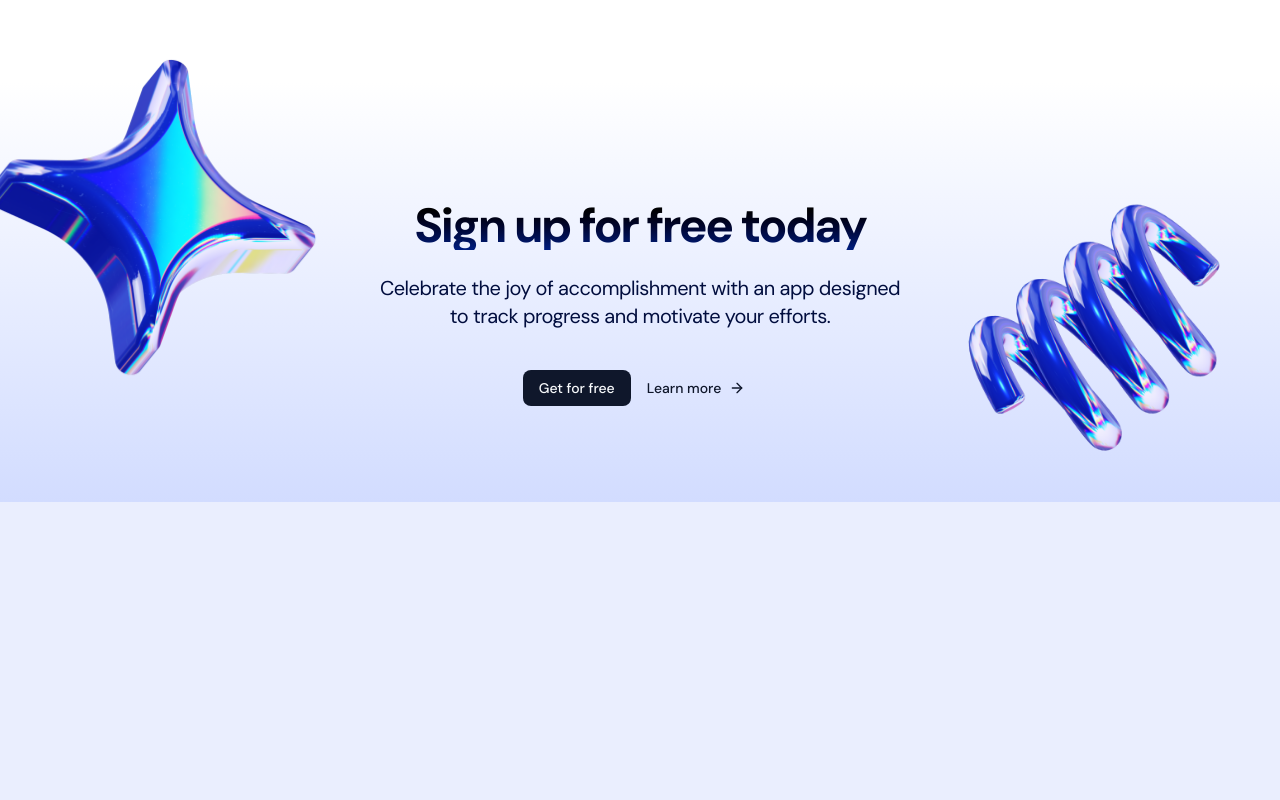
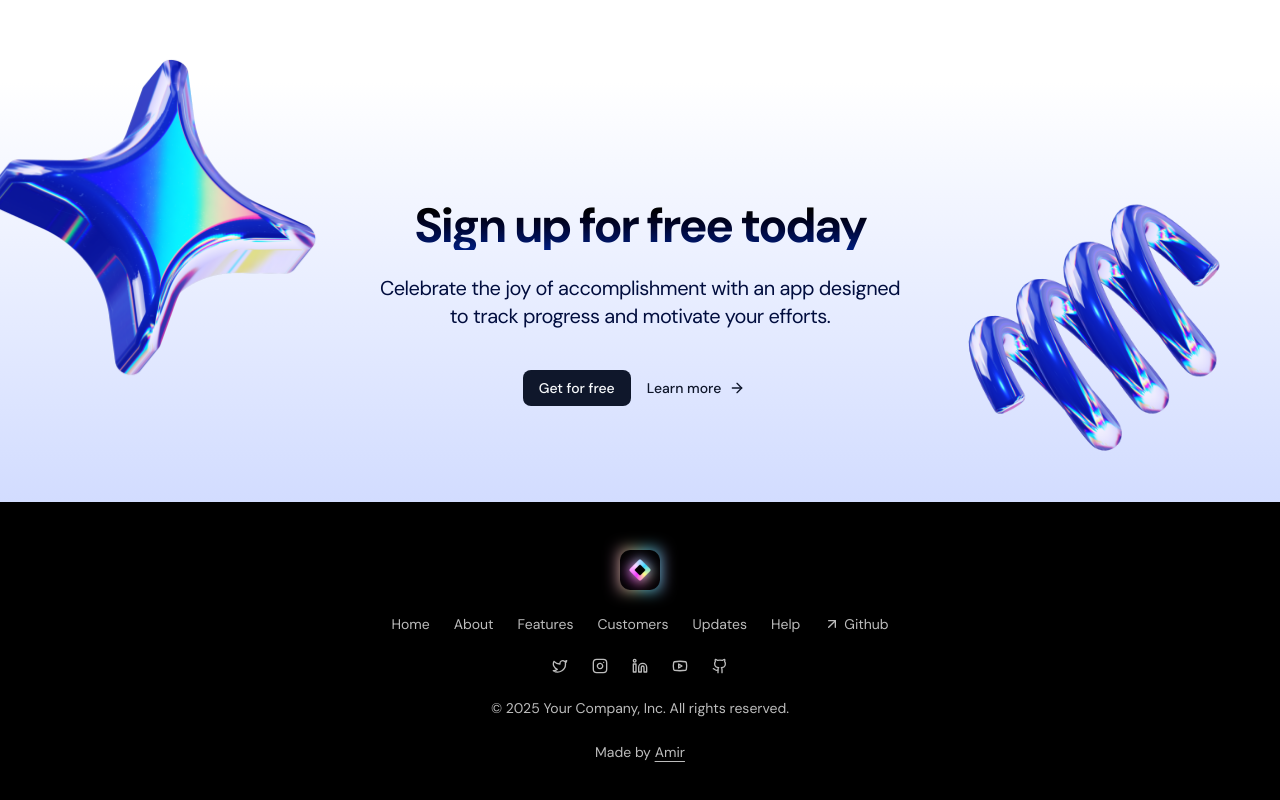
Before and after one commit to amirallami-code/framer-landing-page, a Next.js app: page / in a window 1280 px wide. Shown: the part 4171-4971 px from the top of the page. Before the commit the page ends 4673 px from the top, so only its background shows below. Built offline with nearby package versions, Linux system fonts and the light colour scheme.

Commit message:
Finish Footer Component

```diff
--- a/app/page.tsx
+++ b/app/page.tsx
@@ -4,7 +4,7 @@ import ProductShowcase from "@/components/ProductShowcase";
 import Pricing from "@/components/Pricing";
 import Testimonials from "@/components/Testimonials";
 import CallToAction from "@/components/CallToAction";
-
+import Footer from "@/components/Footer";
 export default function Home() {
   return (
       <>
@@ -14,6 +14,7 @@ export default function Home() {
           <Pricing />
           <Testimonials />
           <CallToAction />
+          <Footer />
       </>
   );
 }
--- /dev/null
+++ b/components/Footer.tsx
@@ -0,0 +1,56 @@
+"use client";
+
+import Image from "next/image";
+import AppLogo from '@/public/framer-logo.png'
+import Link from "next/link";
+import { ArrowUpRight, Twitter, Instagram, Linkedin, Youtube, Github } from "lucide-react";
+
+const Footer = () => {
+    return (
+        <footer className="flex items-center justify-center bg-black text-[#BCBCBC] text-sm py-12 text-center">
+            <div className="container flex flex-col items-center justify-center gap-6">
+                <div className="inline-flex relative before:content-[''] before:absolute before:h-full before:w-full before:blur before:bg-[linear-gradient(to_right,#DD7DDF,#E1CD86,#BBCB92,#71C2EF,#3BFFFF,#DD7DDF)]">
+                    <Image src={AppLogo} alt="Framer" height={40} className="relative"/>
+                </div>
+                <nav className="flex flex-col md:flex-row gap-6 items-center justify-center">
+                    <Link href="/">Home</Link>
+                    <Link href="/">About</Link>
+                    <Link href="/">Features</Link>
+                    <Link href="/">Customers</Link>
+                    <Link href="/">Updates</Link>
+                    <Link href="/">Help</Link>
+                    <a
+                        key="GitHub"
+                        href="https://github.com/amirallami-code"
+                        target="_blank"
+                        rel="noopener noreferrer"
+                        className="flex flex-row gap-1 hover:bg-transparent"
+                    >
+                        <ArrowUpRight className="w-4 h-4 mt-0.5" />
+                        Github
+                    </a>
+                </nav>
+                <div className="flex gap-6">
+                    <a href="/" key="Twitter" target="_blank" rel="noopener noreferrer">
+                        <Twitter className="w-4 h-4" />
+                    </a>
+                    <a href="/" key="Instagram" target="_blank" rel="noopener noreferrer">
+                        <Instagram className="w-4 h-4" />
+                    </a>
+                    <a href="/" key="Linkedin" target="_blank" rel="noopener noreferrer">
+                        <Linkedin className="w-4 h-4" />
+                    </a>
+                    <a href="/" key="Youtube" target="_blank" rel="noopener noreferrer">
+                        <Youtube className="w-4 h-4" />
+                    </a>
+                    <a href="/" key="Github" target="_blank" rel="noopener noreferrer">
+                        <Github className="w-4 h-4" />
+                    </a>
+                </div>
+                <p>&copy; 2025 Your Company, Inc. All rights reserved.</p>
+                <p>Made by <a key="Website" href="https://amirallami.com/" target="_blank" rel="noopener noreferrer" className="underline underline-offset-4">Amir</a></p>
+            </div>
+        </footer>
+    )
+}
+export default Footer
```
